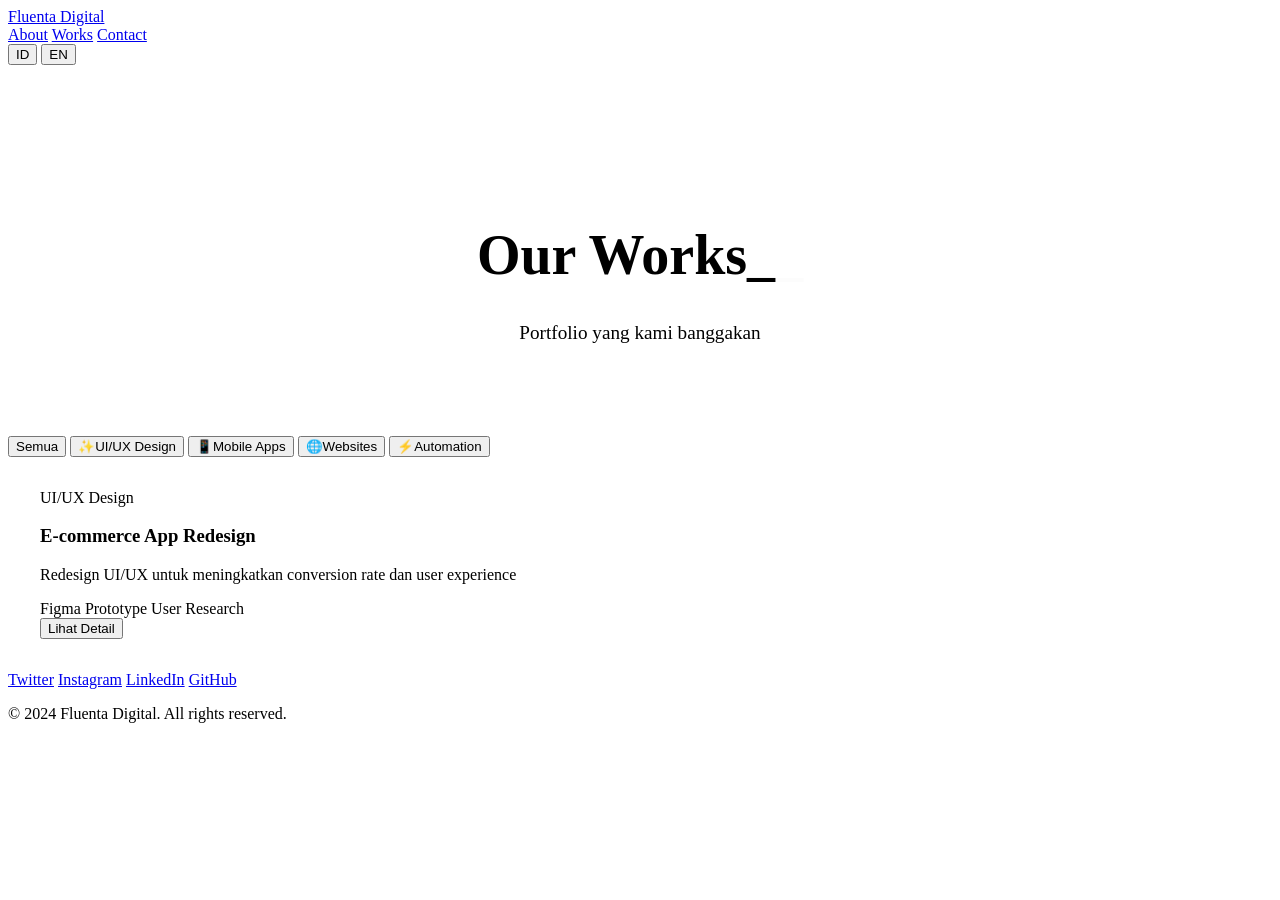
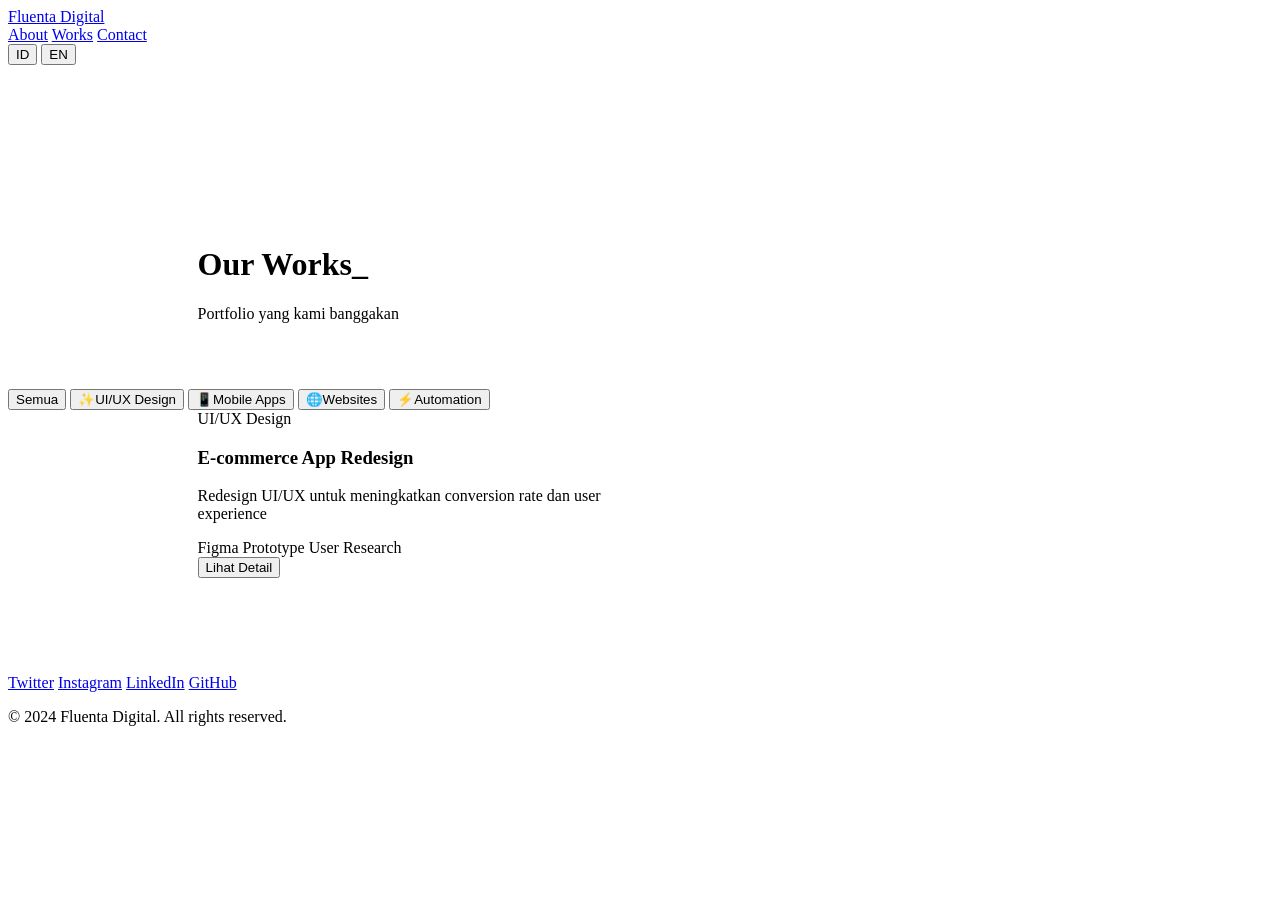

Redesign: single-screen elemental experience with Siri-style intro

--- a/assets/css/components/works.css
+++ b/assets/css/components/works.css
@@ -1,56 +1,59 @@
 /* assets/css/components/works.css */
 
 .works-header {
-    padding: 120px 0 60px;
-    text-align: center;
+  padding: 160px 15% 50px;
+  text-align: left;
 }
 
-.works-header h1 {
-    font-size: 3.5rem;
-    font-weight: 700;
-    margin-bottom: 1rem;
-    position: relative;
-    display: inline-block;
+.works-eyebrow {
+  font-family: 'Courier New', monospace;
+  font-size: 10px;
+  letter-spacing: .22em;
+  color: rgba(255,255,255,.2);
+  margin-bottom: 1.2rem;
+  text-transform: uppercase;
 }
 
-.works-header h1::after {
-    content: "_";
-    opacity: 1;
-    animation: blink 1s infinite;
+.works-title {
+  font-family: 'Space Grotesk', sans-serif;
+  font-size: clamp(2.5rem, 7vw, 5rem);
+  font-weight: 700;
+  letter-spacing: -.03em;
+  line-height: 1;
+  color: #fff;
+  margin-bottom: 1rem;
 }
 
-.works-header .subtitle {
-    font-size: 1.2rem;
-    color: var(--text-secondary);
-    margin-bottom: 2rem;
+.blink-cursor {
+  display: inline-block;
+  animation: blink 1s step-end infinite;
+}
+
+.works-subtitle {
+  font-family: 'Inter', sans-serif;
+  font-size: clamp(1rem, 2vw, 1.2rem);
+  color: rgba(255,255,255,.4);
 }
 
 .works-grid {
-    display: grid;
-    grid-template-columns: repeat(auto-fit, minmax(300px, 1fr));
-    gap: 2rem;
-    padding: 2rem;
-    max-width: 1400px;
-    margin: 0 auto;
+  display: grid;
+  grid-template-columns: repeat(auto-fill, minmax(320px, 1fr));
+  gap: 1.5rem;
+  padding: 0 15% 6rem;
+  max-width: 1600px;
+  margin: 0 auto;
 }
 
 @keyframes blink {
-    0%, 100% { opacity: 1; }
-    50% { opacity: 0; }
+  0%, 100% { opacity: 1; }
+  50% { opacity: 0; }
 }
 
 /* Responsive */
 @media (max-width: 768px) {
-    .works-header {
-        padding: 100px 1rem 40px;
-    }
-
-    .works-header h1 {
-        font-size: 2.5rem;
-    }
-
-    .works-grid {
-        grid-template-columns: 1fr;
-        padding: 1rem;
-    }
+  .works-header { padding: 120px 5% 40px; }
+  .works-grid {
+    grid-template-columns: 1fr;
+    padding: 0 5% 4rem;
+  }
 }
